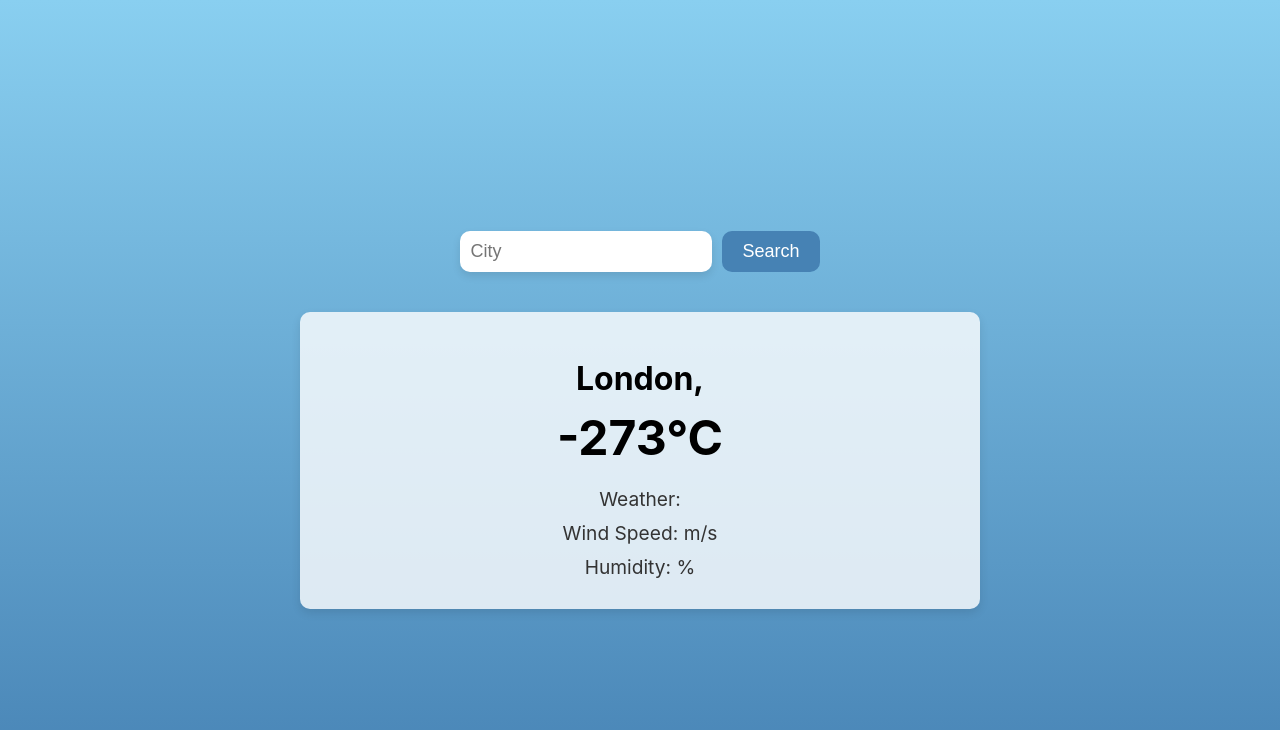
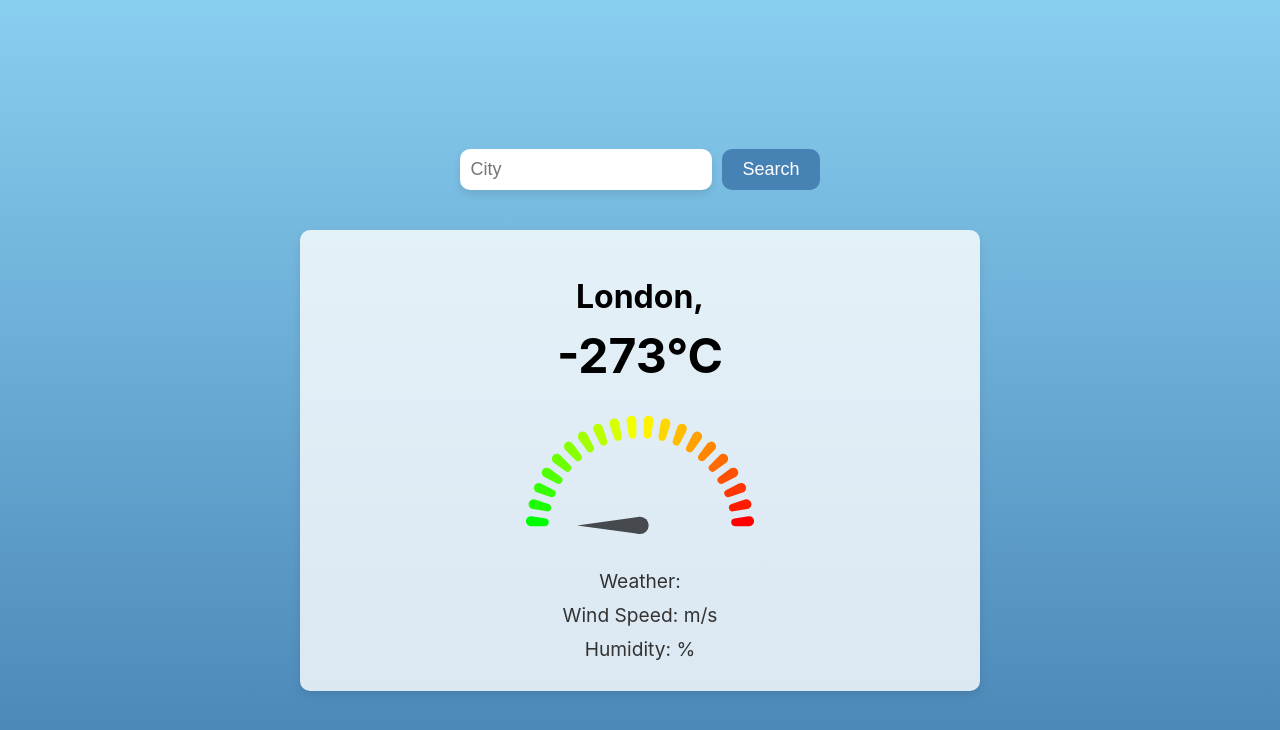
Before and after one commit to Damika-Anupama/Simple-Weather-Predicting-App, a React (Create React App) app: page / in a window 1280 px wide. Shown: the top 730 px of the page. Built offline with nearby package versions, Linux system fonts and the light colour scheme; no server answers.

Commit message:
Add gauge meter

```diff
--- a/package.json
+++ b/package.json
@@ -7,8 +7,11 @@
     "@testing-library/react": "^13.4.0",
     "@testing-library/user-event": "^13.5.0",
     "axios": "^1.5.0",
+    "bootstrap": "^5.3.1",
     "react": "^18.2.0",
+    "react-bootstrap": "^2.8.0",
     "react-dom": "^18.2.0",
+    "react-gauge-chart": "^0.4.1",
     "react-scripts": "5.0.1",
     "web-vitals": "^2.1.4"
   },
--- a/src/App.css
+++ b/src/App.css
@@ -142,3 +142,23 @@ form {
     background: linear-gradient(180deg, #1E90FF, #87CEEB);
   }
 }
+
+.weather-icon {
+  border-radius: 50%;  /* Makes the image round */
+  border: 4px solid #fff;  /* Adds a white border */
+  box-shadow: 0px 0px 10px rgba(0, 0, 0, 0.5);  /* Adds a shadow */
+  width: 100px;  /* Sets width */
+  height: 100px;  /* Sets height */
+  object-fit: cover;  /* Ensures the image covers the whole area */
+}
+
+#outer-div {
+  width: 100%;
+  text-align: center;
+}
+
+#gauge-chart1 {
+  display: inline-block;
+  margin: 0 auto;
+  padding: 3px;
+}
--- a/src/App.js
+++ b/src/App.js
@@ -1,6 +1,7 @@
 import "./App.css";
 import { useState, useEffect } from "react"; // Corrected here
 import axios from "axios";
+import GaugeChart from "react-gauge-chart";
 
 function App() {
   const [allData, setAllData] = useState({
@@ -10,6 +11,7 @@ function App() {
     weatherDescription: "",
     windSpeed: "",
     humidity: "",
+    icon: "",
     // Add more fields as needed
   });
 
@@ -30,9 +32,11 @@ function App() {
         weatherDescription: result.data.weather[0].description,
         windSpeed: result.data.wind.speed,
         humidity: result.data.main.humidity,
+        icon: result.data.weather[0].icon,
         // Add more fields as needed
       });
     } catch (error) {
+      alert("City not found, please enter a valid city of a country!");
       console.log(error);
     }
   };
@@ -41,11 +45,11 @@ function App() {
     let backgroundClass;
 
     if (allData.weatherDescription.includes("clear")) {
-      backgroundClass = 'clear-sky';
+      backgroundClass = "clear-sky";
     } else if (allData.weatherDescription.includes("cloud")) {
-      backgroundClass = 'cloudy-sky';
+      backgroundClass = "cloudy-sky";
     } else if (allData.weatherDescription.includes("rain")) {
-      backgroundClass = 'rainy-sky';
+      backgroundClass = "rainy-sky";
     }
     // Add more conditions as needed
 
@@ -53,8 +57,14 @@ function App() {
   };
 
   const { backgroundClass } = getWeatherStyle();
-
-
+  const temperatureToPercent = (tempInKelvin) => {
+    const tempInCelsius = tempInKelvin - 273.15;
+    const minTemp = -30;
+    const maxTemp = 50;
+    const percent = (tempInCelsius - minTemp) / (maxTemp - minTemp);
+    return Math.min(Math.max(percent, 0), 1);
+  };
+  const chartStyle = { width: '50%' }
   // the section ta in react for sections and the main tag for the main build
   // under the main we will have sections for the form and for display the weather details
   return (
@@ -71,10 +81,28 @@ function App() {
         </form>
       </section>
       <section className="weather-section">
+        {/* Display the weather icon */}
+        {allData.icon && (
+          <img
+            className="weather-icon"
+            src={`http://openweathermap.org/img/wn/${allData.icon}.png`}
+            alt="Weather Icon"
+          />
+        )}
         <h1>
           {allData.city}, {allData.country}
         </h1>
         <h2>{Math.round(allData.temperature - 273.15)}°C</h2>
+        <div id="outer-div">
+          <GaugeChart
+            id="gauge-chart1"
+            nrOfLevels={20}
+            percent={temperatureToPercent(allData.temperature)}
+            textColor="#000000"
+            hideText={true} // This will remove the percentage text
+            style={chartStyle}
+          />
+        </div>
         <p>Weather: {allData.weatherDescription}</p>
         <p>Wind Speed: {allData.windSpeed} m/s</p>
         <p>Humidity: {allData.humidity}%</p>
```
Also changed, not shown: 1 other file (tests, documents, lock files or other folders).
